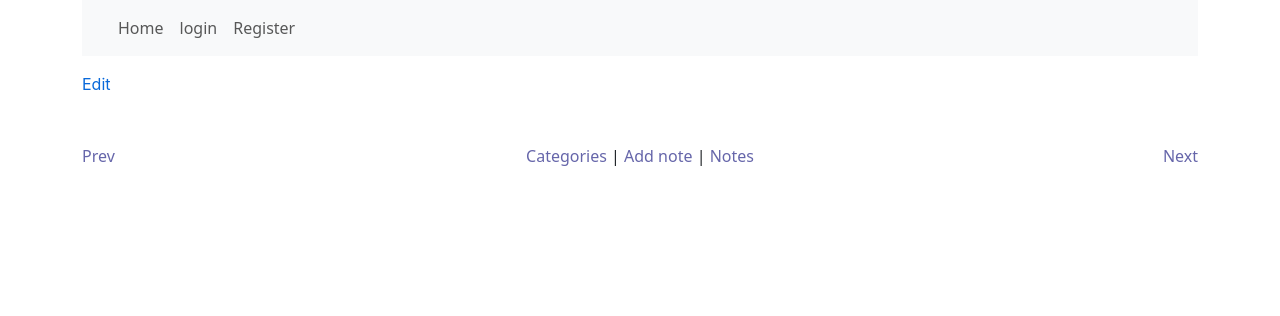
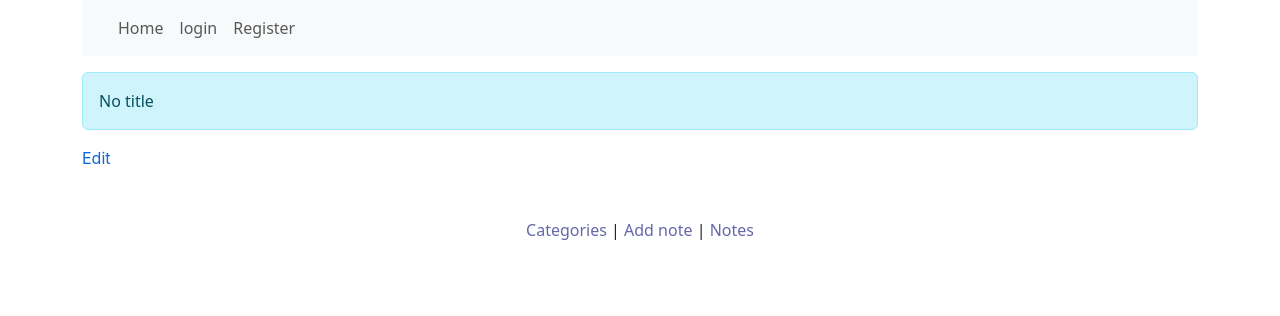
Before and after one commit to mstafreshi/abzarha, a Flask app: template app/bps/notepad/templates/note.html in a window 1280 px wide. Shown: the top 316 px of the page. Run offline with Flask 3, Linux system fonts and the light colour scheme; the template is opened without the code that fills it, so the values that code supplies are empty; parts of the project's set-up code (start-up, migrations or seed data) failed here and were passed over; some libraries are stand-ins or nearby versions.

Commit message:
improve next and previous page code

```diff
--- a/app/bps/notepad/templates/note.html
+++ b/app/bps/notepad/templates/note.html
@@ -3,7 +3,7 @@
 {% block content %}
 
 
-
+    <div class="alert alert-info">{{ note.title or _('No title') }} </div>
     <div class="row">
 
             <div class="col-12 {{ note.lang }}-post markdown-body">
@@ -19,11 +19,13 @@
     </div>
 
 
-    <div class="row mt-5">
+    <div class="row mt-5 mx-auto">
         <div class="col-1 text-start">
-            <a href="{{ url_for('.note', id=note.id, nop='prev') }}">
-                {{ _('Prev') }}
-            </a>
+            {% if prev_note %}
+                <a href="{{ url_for('.note', id=prev_note.id) }}">
+                    {{ prev_note.title or _('Prev') }}
+                </a>
+            {% endif %}
         </div>
 
         <div class="col-10 text-center">
@@ -33,9 +35,11 @@
         </div>
 
         <div class="col-1 text-end">
-            <a href="{{ url_for('.note', id=note.id, nop='next') }}">
-                {{ _('Next') }}
-            </a>
+            {% if next_note %}
+                <a href="{{ url_for('.note', id=next_note.id) }}">
+                    {{ next_note.title or _('Next') }}
+                </a>
+            {% endif %}
         </div>
     </div>
 
```
Also changed, not shown: app/bps/notepad/routes.py (+9 -28 lines).
